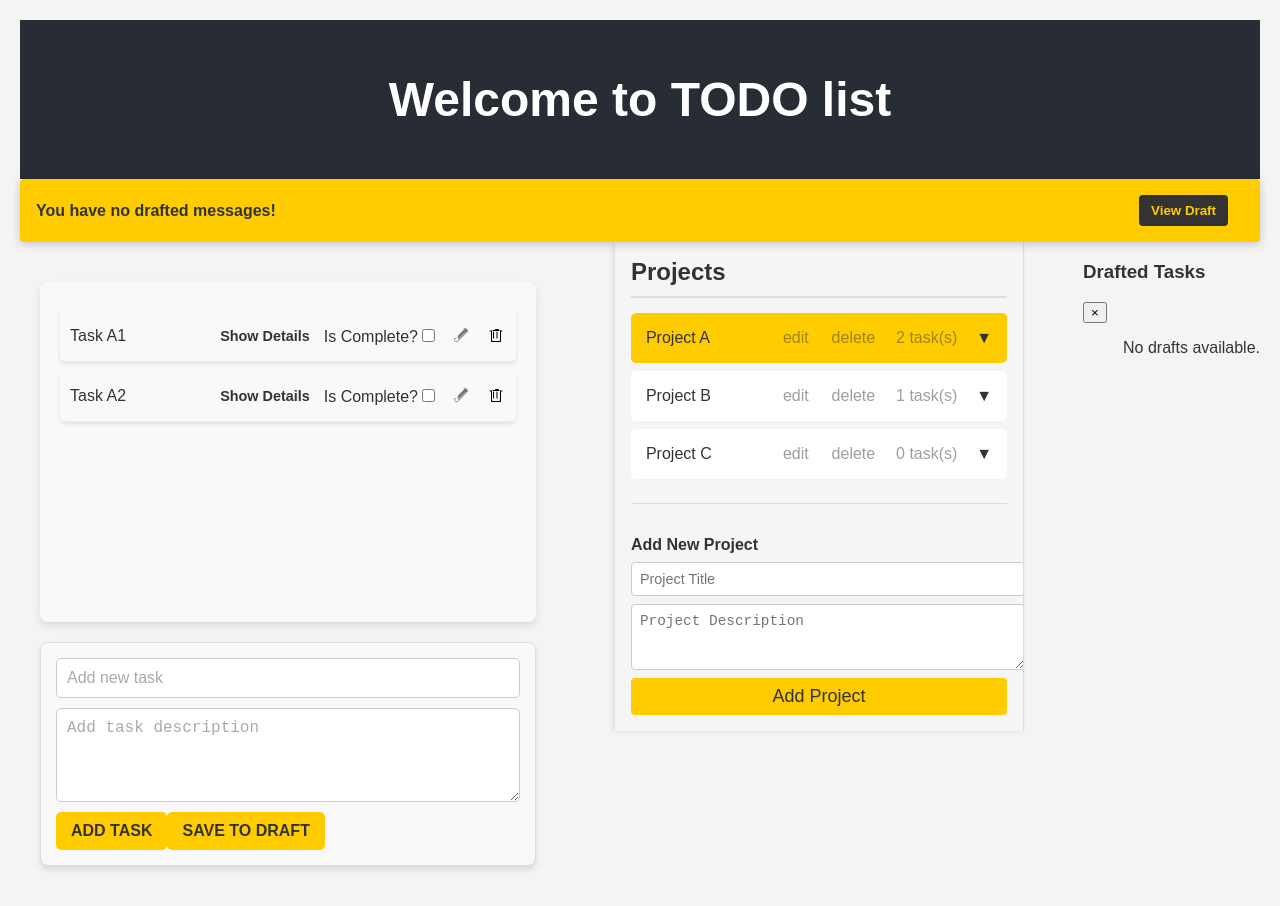
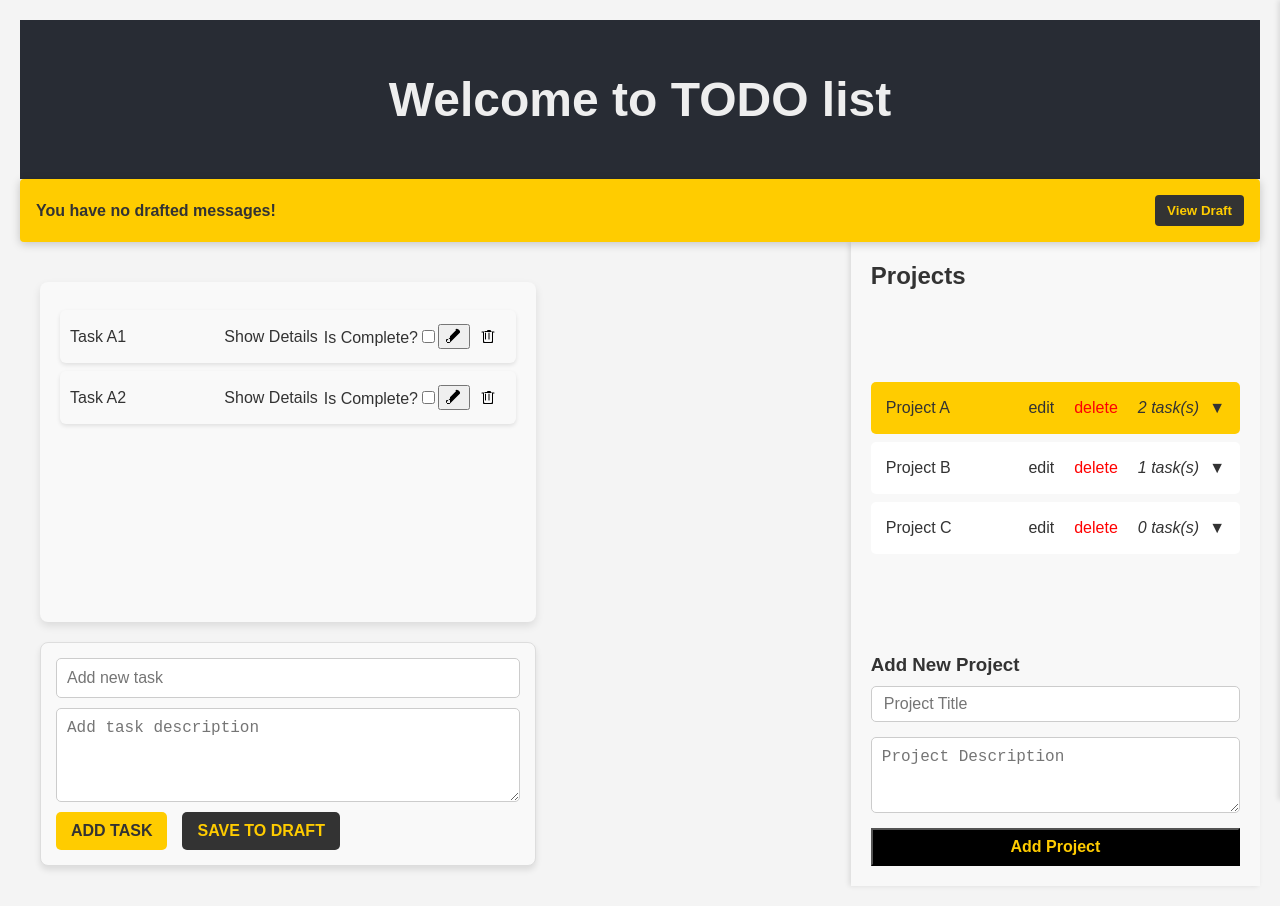
Before and after one commit to seif1125/todo-list, a React (Create React App) app: page / in a window 1280 px wide. Built offline with nearby package versions, Linux system fonts and the light colour scheme.

Commit message:
fix css issue

```diff
--- a/src/App.css
+++ b/src/App.css
@@ -1,4 +1,4 @@
-
+/* Global Styles */
 body {
   font-family: 'Arial', sans-serif;
   background-color: #f4f4f4;
@@ -7,29 +7,31 @@ body {
   padding: 20px;
 }
 
+h1{
+  color: #eee;
+}
+ h2, h3 {
+  margin: 0;
+  color: #333;
+}
 
-.main-section{
-
+/* Main Section */
+.main-section {
   display: flex;
   justify-content: space-between;
-
 }
 
-
+/* Container */
 .container {
-
   padding: 20px;
- background-color: rgba(0, 0, 0, 0);
+  background-color: rgba(0, 0, 0, 0);
   border-radius: 8px;
   box-shadow: 0 2px 10px rgba(0, 0, 0, 0);
   width: 40%;
   min-width: 300px;
 }
 
-
-
-
-
+/* Animation */
 @keyframes slideIn {
   from {
     transform: translateY(-100%);
@@ -39,7 +41,7 @@ body {
   }
 }
 
-
+/* Header */
 .app-header {
   background-color: #282c34;
   padding: 20px;
@@ -48,25 +50,24 @@ body {
   font-size: 1.5rem;
 }
 
+/* Notification Bar */
 .notification-bar {
-  background-color: #ffcc00; /* Green background */
+  background-color: #ffcc00;
   color: #333;
   padding: 16px;
   display: flex;
-
   justify-content: space-between;
   align-items: center;
   border-radius: 4px;
   position: relative;
   box-shadow: 0 2px 10px rgba(0, 0, 0, 0.2);
-
   animation: slideIn 1s;
 }
 
 .notification-bar p {
-  margin: 0; /* Remove default margin */
-  flex-grow: 1; /* Allow text to take available space */
-font-weight: 600;
+  margin: 0;
+  flex-grow: 1;
+  font-weight: 600;
 }
 
 .notification-actions {
@@ -75,12 +76,11 @@ font-weight: 600;
 }
 
 .view-draft-btn {
-  background-color: #333; /* White background for the button */
-  color: #ffcc00; /* Match the text color with the bar */
+  background-color: #333;
+  color: #ffcc00;
   border: none;
   border-radius: 4px;
   padding: 8px 12px;
-  margin-right: 16px; /* Space between button and close icon */
   cursor: pointer;
   font-weight: bolder;
   transition: background-color 0.3s;
@@ -88,23 +88,21 @@ font-weight: 600;
 
 .view-draft-btn:hover {
   background-color: #333333d8;
-
 }
 
 .close-icon {
   cursor: pointer;
-  font-size: 24px; /* Size for the close icon */
-  padding: 0 8px; /* Padding for better click area */
+  font-size: 24px;
+  padding: 0 8px;
 }
 
 .close-icon:hover {
   color: #333333d8;
   transform: scale(1.1);
-  transition: transform 1s; /* Change color on hover for better UX */
+  transition: transform 1s;
 }
-/* AddTask.css */
 
-/* Container styling for the form */
+/* Add Task Form */
 .add-task-form {
   display: flex;
   flex-direction: column;
@@ -115,11 +113,9 @@ font-weight: 600;
   border-radius: 8px;
   background-color: #f9f9f9;
   margin-top: 15px;
-
   box-shadow: 0 4px 6px rgba(0, 0, 0, 0.1);
 }
 
-/* Input and Textarea Styling */
 .add-task-form input[type="text"],
 .add-task-form textarea {
   width: 100%;
@@ -137,7 +133,6 @@ font-weight: 600;
   border-color: #FFCC00;
 }
 
-/* Button Styling */
 .add-task-form button {
   padding: 10px 15px;
   background-color: #ffcc00;
@@ -151,76 +146,26 @@ font-weight: 600;
   transition: background-color 0.3s ease;
 }
 
+.add-task-form button:last-child {
+  background-color: #333;
+  color: #FFCC00;
+  margin-left: 15px;
+}
+
 .add-task-form button:hover {
   background-color: #ffcc006f;
-  color: #33333365;
-  transform: translate(1.1);
 }
 
-/* Placeholder styling */
-.add-task-form input[type="text"]::placeholder,
-.add-task-form textarea::placeholder {
-  color: #aaa;
-}
-
-
-/* Tasks.css */
+/* Tasks */
 .task-list {
   margin: 20px 0;
-
   min-height: 300px;
-
-}
-
-.task-item {
-  display: flex;
-  justify-content: space-between;
-  align-items: center;
-  padding: 10px;
-  border-bottom: 1px solid #eee;
-  transition: background-color 0.3s;
-  flex-direction: column;
-}
-
-.task-item.completed span {
-  text-decoration: line-through;
-  color: #888;
-}
-
-
-.delete-button {
-  background-color: transparent;
-  color: #333;
-  padding: 4px;
-  border: none;
-  cursor: pointer;
-}
-
-.delete-button:hover {
-  color: #333;
-}
-
-
-
-
-
-
-
-.task-list {
-  background-color: #f9f9f9; /* Light background for the list */
+  background-color: #f9f9f9;
   padding: 20px;
   border-radius: 8px;
   box-shadow: 0 4px 8px rgba(0, 0, 0, 0.1);
-  font-family: Arial, sans-serif;
 }
 
-.task-list p {
-    color: #666;
-    padding: 0px 12px;
-    font-style: italic;
-}
-
-/* Task Item */
 .task-item {
   background-color: transparent;
   padding: 12px 10px;
@@ -230,33 +175,16 @@ font-weight: 600;
   justify-content: space-between;
   align-items: center;
   box-shadow: 0 2px 4px rgba(0, 0, 0, 0.1);
+  display: flex;
   transition: background-color 0.3s;
+  flex-direction: column;
+
 }
 
-/* Completed Task Item */
 .task-item.completed {
-  background-color: #e6ffe6; /* Light green background for completed tasks */
-  color: #FFCC00; /* Green color for text */
+  background-color: #e6ffe6;
+  color: #FFCC00;
   text-decoration: line-through;
-}
-
-/* Task Actions */
-.task-actions {
-  display: flex;
-  gap: 8px;
-  justify-content: center;
-  align-items: center;
-}
-
-.task-actions button {
-
-  border: none;
-  border-radius: 4px;
-  cursor: pointer;
-  font-size: 0.9rem;
-  font-weight: bold;
-
-  background-color: transparent;
 }
 
 .task-bar {
@@ -265,36 +193,70 @@ font-weight: 600;
   justify-content: space-between;
   width: 100%;
 }
-.task-item:hover {
-
-  transform: translateX(2px);
+.task-actions {
+  display: flex;
+  align-items: center;
+  justify-content: space-between;
 }
 
-/* Delete Button */
-.task-item-toggle-description{
+.delete-task-button,.edit-task-button,
+.task-item-toggle-description {
   background-color: transparent;
   color: #333;
-  transition: color .2s;
+  border: none;
+  cursor: pointer;
+  font-size: 16px;
 }
 
-.task-item-toggle-description:hover{
-  color:#ffcc00
+.delete-task-button:hover,.edit-task-button:hover,
+.task-item-toggle-description:hover {
+  color: #ffcc00;
+  cursor: pointer;
+}
+.complete-toggle {
+  display: flex;
+  align-items: center;
+  margin-inline: 5px;
+}
+.complete-toggle > span{
+  font-style: italic;
+  color: #666;
+  font-size: 1rem;
 }
 
-.task-description {
-  width: 100%;
-  border-radius: 5px;
+.complete-toggle > input[type="checkbox"] {
+  background-color: transparent;
+  position: relative;
+  appearance: none;
+  width: 20px;
+  height: 20px;
+  border: 2px solid #333;
+  border-radius: 4px;
+  cursor: pointer;
+  transition: background-color 0.1s;
+}
 
-  background-color: #ffcc0067;
+.complete-toggle > input[type="checkbox"]:hover {
+  background-color: #FFCC0067;
 
-  margin-top: 5px;
+}
+.complete-toggle > input[type="checkbox"]:checked{
+  background-color: #FFCC00;
+
 }
 
 
-
-
-
-
+.task-description {
+  background: #ffcc0067;
+  border-radius: 5px;
+  width: 100%;
+  margin-top: 15px;
+}
+.task-description > p {
+  padding-left: 25px;
+  font-style: italic;
+}
+/* Project Sidebar */
 .projects-sidebar {
   min-width: 300px;
   background-color: #f8f8f8;
@@ -305,139 +267,172 @@ font-weight: 600;
   box-sizing: border-box;
   overflow-y: auto;
   width: 33%;
-
+  justify-content: space-between;
 }
 
-/* Sidebar Header */
-.projects-sidebar h2 {
-  margin: 0 0 15px;
-  font-size: 1.5rem;
-  color: #333;
-  border-bottom: 2px solid #ddd;
-  padding-bottom: 10px;
-}
-
-/* Project List Styles */
 .project-list {
   list-style-type: none;
   padding: 0;
-  margin: 0;
+  margin-top: 15px;
 }
 
 .project-item {
   padding: 12px 15px;
   margin-bottom: 8px;
-  background-color: #ffffff;
+  background-color: #fff;
   color: #333;
   font-size: 1rem;
   font-weight: 500;
   border-radius: 5px;
-  transition: background-color 0.3s, transform 0.1s;
   cursor: pointer;
+  transition: background-color 0.3s;
+}
+
+.project-actions {
+  display: flex;
+  align-items: center;
+  gap: 10px;
 }
 
 .project-item:hover {
-  background-color: #ffcc006f;
-  transform: translateX(2px);
+  background-color: #ffcc0067;
 }
 
 .project-item.selected {
   background-color: #ffcc00;
   color: #333;
 }
+
 .project-header {
   display: flex;
   justify-content: space-between;
   align-items: center;
 }
 
-.open {
-  transform: rotate(180deg); /* Rotate the arrow when open */
+span.tasks-count {
+  cursor: auto;
+  font-style: italic;
 }
-
-.project-actions {
-  display: flex;
-  align-items: center;
-  justify-content: space-between;
-  width: 61%;
-}
-
-.project-actions > span {
-  margin-right: 5px;
-}
-.edit-button:hover,
-.delete-button:hover{
-
-  transition: transform 0.3s ease;
-  color: #333;
-}
-
- .edit-button,
- .delete-button {
-  transform: translate(2px);
-  color: #33333378; /* Show on hover */
-}
-
-.tasks-count{
-  color: #33333378;
-}
-
-.icon-button img {
+/* .icon-button img {
   width: 16px;
   height: 16px;
   cursor: pointer;
+} */
+
+
+span.arrow-icon {
+    transition: transform 0.5s;
+}
+
+.opened-project {
+    transform: rotate(-180deg);
+    display: inline-block;
+}
+
+.project-description {
+  border: solid 1px #666;
+  padding: 15px;
+  border-radius: 5px;
+  margin-top: 5px;
+  transition: 0.5s;
+  font-style: italic;
+}
+.delete-button {
+  color: red !important;
+  border: none !important;
+}
+
+.edit-button:hover, .delete-button:hover {
+  transform: translateX(2px);
 }
 
 
-.projects-sidebar {
+form.add-project-form {
   display: flex;
   flex-direction: column;
-  height: 100%;
-
-  padding: 16px;
-  background-color: #f5f5f5;
-  border-right: 1px solid #ddd;
+  gap: 10px;
+}
+.add-project-form > input[type="text"] {
+  padding: 8px 12px;
+  border-radius: 5px;
+  border: #ffcc00 solid 0.25px;
+  width: 100%;
+  /* padding: 10px; */
+  font-size: 16px;
+  border: 1px solid #ccc;
+  border-radius: 5px;
+  box-sizing: border-box;
+  outline: none;
+  transition: border-color 0.3s;
+}
+.add-project-form >textarea {
+  margin-block: 5px;
+  padding: 8px 12px;
+  width: 100%;
+  padding: 10px;
+  font-size: 16px;
+  border: 1px solid #ccc;
+  border-radius: 5px;
+  box-sizing: border-box;
+  outline: none;
+  transition: border-color 0.3s;
 }
 
-.project-list {
-  flex-grow: 1;
-  overflow-y: auto;
-  margin-bottom: 16px;
+.add-project-form > button {
+  padding: 8px 12px;
+  background-color: #000;
+  color: #ffcc00;
+  font-size: 1rem;
+  font-weight: 600;
 }
 
-.add-project-form {
-  border-top: 1px solid #ddd;
-  padding-top: 16px;
-  display: flex;
-  flex-direction: column;
+/* Draft Sidebar */
+.drafts-sidebar {
+  position: fixed;
+  right: -300px;
+  top: 0;
+  width: 300px;
+  height: 100%;
+  background-color: #f8f8f8;
+  box-shadow: -2px 0 5px rgba(0, 0, 0, 0.1);
+  overflow-y: auto;
+  transition: right 0.3s ease;
 }
 
-.add-project-form h3 {
-  margin-bottom: 8px;
+.drafts-sidebar.opened {
+  right: 0;
+}
+
+.drafts-header {
+  display: flex;
+  justify-content: space-between;
+  align-items: center;
+  padding: 16px;
+  border-bottom: 1px solid #ddd;
+}
+
+.drafts-list {
+  padding: 16px;
+}
+
+.draft-item {
+  margin-bottom: 16px;
+  padding: 8px;
+  border: 1px solid #ccc;
+  border-radius: 4px;
+}
+
+.draft-item h4 {
+  margin: 0;
   font-size: 1rem;
 }
 
-.add-project-form input[type="text"],
-.add-project-form textarea {
-  width: 100%;
-  padding: 8px;
-  margin-bottom: 8px;
+.save-button,
+.delete-button {
+  background: none;
   border: 1px solid #ccc;
+  padding: 5px 10px;
+  cursor: pointer;
   border-radius: 4px;
-  font-size: 0.9rem;
+  color: #333;
 }
-
-.add-project-form button {
-  padding: 8px;
-  border: none;
-  border-radius: 4px;
-  background-color: #FFCC00;
-  color: #333;
-
-  font-size: 1.125rem;
-  cursor: pointer;
-}
-
-.add-project-form button:hover {
-  background-color: #ffcc00;
-}
```
